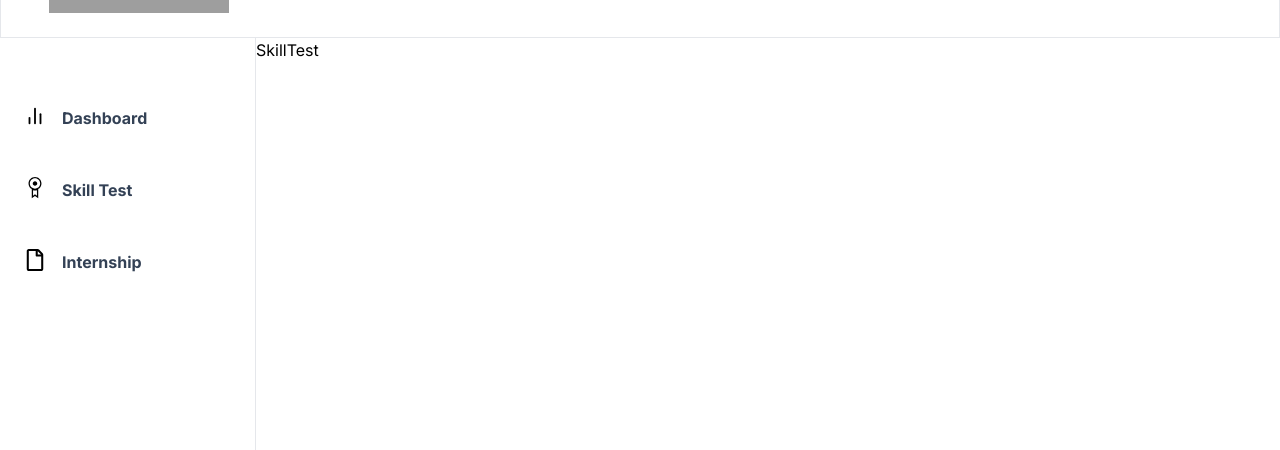
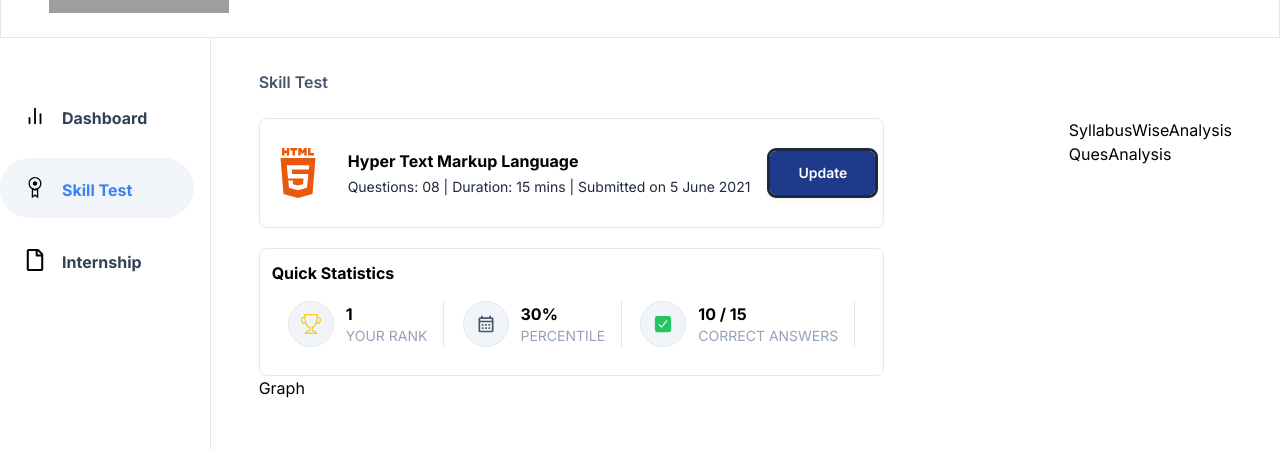
Before and after one commit to ShantanuSutar/WhatBytes, a Next.js app: page /skilltest in a window 1280 px wide. Shown: the part 147-597 px from the top of the page. Built offline with nearby package versions, Linux system fonts and the light colour scheme; grey boxes are pictures that could not be loaded.

Commit message:
ui: Topic and Statistics

```diff
--- /dev/null
+++ b/app/skilltest/_components/Graph.jsx
@@ -0,0 +1,5 @@
+const Graph = () => {
+  return <div>Graph</div>;
+};
+
+export default Graph;
--- /dev/null
+++ b/app/skilltest/_components/QuesAnalysis.jsx
@@ -0,0 +1,5 @@
+const QuesAnalysis = () => {
+  return <div>QuesAnalysis</div>;
+};
+
+export default QuesAnalysis;
--- /dev/null
+++ b/app/skilltest/_components/Statistics.jsx
@@ -0,0 +1,42 @@
+import { BsTrophy } from "react-icons/bs";
+import { MdOutlineCalendarMonth } from "react-icons/md";
+import { IoCheckbox } from "react-icons/io5";
+
+const Statistics = ({ scores }) => {
+  return (
+    <div className=" border p-3 mt-5 rounded-lg">
+      <h1 className="a font-bold">Quick Statistics</h1>
+      <div className="a flex p-4 w-full justify-between">
+        <div className="a flex items-center border-r pr-4 gap-3">
+          <div className=" border p-3 bg-slate-100 text-yellow-400 rounded-full">
+            <BsTrophy className="" size={20} />
+          </div>
+          <div className="">
+            <div className="a font-bold">{scores.rank}</div>
+            <div className="a text-sm text-slate-400">YOUR RANK</div>
+          </div>
+        </div>
+        <div className="a flex items-center border-r pr-4 gap-3">
+          <div className=" border p-3 bg-slate-100 text-slate-600 rounded-full">
+            <MdOutlineCalendarMonth className="" size={20} />
+          </div>
+          <div>
+            <div className="a font-bold">{scores.percentile}%</div>
+            <div className="a text-sm text-slate-400">PERCENTILE</div>
+          </div>
+        </div>
+        <div className="a flex items-center border-r pr-4 gap-3">
+          <div className=" border p-3 bg-slate-100 text-green-500 rounded-full">
+            <IoCheckbox className="" size={20} />
+          </div>
+          <div>
+            <div className="a font-bold"> {scores.currentScore} / 15</div>
+            <div className="a text-sm text-slate-400">CORRECT ANSWERS</div>
+          </div>
+        </div>
+      </div>
+    </div>
+  );
+};
+
+export default Statistics;
--- /dev/null
+++ b/app/skilltest/_components/SyllabusWiseAnalysis.jsx
@@ -0,0 +1,5 @@
+const SyllabusWiseAnalysis = () => {
+  return <div>SyllabusWiseAnalysis</div>;
+};
+
+export default SyllabusWiseAnalysis;
--- /dev/null
+++ b/app/skilltest/_components/Topic.jsx
@@ -0,0 +1,23 @@
+import { TiHtml5 } from "react-icons/ti";
+
+const Topic = ({ setShowModal }) => {
+  return (
+    <div className=" flex  items-center gap-5 border px-2 py-6 rounded-lg">
+      <TiHtml5 className=" text-orange-600" size={60} />
+      <div className="a flex flex-col gap-1">
+        <p className=" font-bold">Hyper Text Markup Language</p>
+        <p className=" text-slate-800 text-sm">
+          Questions: 08 | Duration: 15 mins | Submitted on 5 June 2021
+        </p>
+      </div>
+      <button
+        className="  bg-blue-900 text-white px-7 py-3 rounded-md border-black  shadow-md text-sm font-semibold hover:bg-blue-800 outline outline-slate-800 outline-3"
+        onClick={() => setShowModal(true)}
+      >
+        Update
+      </button>
+    </div>
+  );
+};
+
+export default Topic;
--- /dev/null
+++ b/app/skilltest/_components/UpdateScoreModal.jsx
@@ -0,0 +1,144 @@
+import { TiHtml5 } from "react-icons/ti";
+import { FiArrowRight } from "react-icons/fi";
+import { useState } from "react";
+
+const UpdateScoreModal = ({ scores, setShowModal, setScores }) => {
+  const [error, setError] = useState({
+    rank: false,
+    percentile: false,
+    currentScore: false,
+  });
+
+  const handleSave = (e) => {
+    e.preventDefault();
+
+    const rank = Number(e.target.elements.rank.value);
+    const percentile = Number(e.target.elements.percentile.value);
+    const currentScore = Number(e.target.elements.currentScore.value);
+
+    let flag = 0;
+
+    if (flag === 0 || flag === 1) {
+      if (rank < 1) {
+        setError((prev) => ({ ...prev, rank: true }));
+        flag = 1;
+      } else {
+        setError((prev) => ({ ...prev, rank: false }));
+      }
+      if (percentile < 1 || percentile > 100) {
+        setError((prev) => ({ ...prev, percentile: true }));
+        flag = 1;
+      } else {
+        setError((prev) => ({ ...prev, percentile: false }));
+      }
+      if (currentScore < 0 || currentScore > 15) {
+        setError((prev) => ({ ...prev, currentScore: true }));
+        flag = 1;
+      } else {
+        setError((prev) => ({ ...prev, currentScore: false }));
+      }
+    }
+
+    if (flag === 0) {
+      setScores((prev) => ({ ...prev, rank, percentile, currentScore }));
+      setShowModal(false);
+    }
+  };
+
+  const handleCancel = () => {
+    setError({
+      rank: false,
+      percentile: false,
+      currentScore: false,
+    });
+    setShowModal(false);
+  };
+
+  return (
+    <form onSubmit={handleSave} className=" z-10  pt-6 flex flex-col gap-8 ">
+      <div className="a flex px-8 items-center justify-between">
+        <h1 className="a text-2xl font-bold">Update Score</h1>
+        <TiHtml5 className=" text-orange-600" size={40} />
+      </div>
+      <div className=" flex items-center px-4 justify-between">
+        <div className="a flex gap-2 items-center">
+          <span className=" bg-blue-900 text-white size-6 flex items-center justify-center rounded-full">
+            1
+          </span>{" "}
+          Update your <strong>Rank</strong>
+        </div>
+        <div>
+          <input
+            defaultValue={scores.rank}
+            className="a border w-40 rounded-md text-black border-blue-400 h-9 px-2 font-bold"
+            type="number"
+            name="rank"
+          />
+          {error.rank && (
+            <p className=" text-red-500 text-xs font-semibold mt-1">
+              required | greater than 0
+            </p>
+          )}
+        </div>
+      </div>
+      <div className=" flex items-center px-4 justify-between">
+        <div className="a flex gap-2">
+          <span className=" bg-blue-900 text-white size-6 flex items-center justify-center rounded-full">
+            2
+          </span>{" "}
+          Update your <strong>Percentile</strong>
+        </div>
+        <div>
+          <input
+            defaultValue={scores.percentile}
+            className="a border w-40 rounded-md text-black border-blue-400 h-9 px-2 font-bold"
+            type="number"
+            name="percentile"
+          />
+          {error.percentile && (
+            <p className=" text-red-500 text-xs font-semibold mt-1">
+              required | percentile 1 - 100
+            </p>
+          )}
+        </div>
+      </div>
+      <div className=" flex items-center px-4 justify-between gap-10">
+        <div className="a flex gap-2">
+          <span className=" bg-blue-900 text-white size-6 flex items-center justify-center rounded-full">
+            3
+          </span>{" "}
+          Update your <strong>Current Score (out of 15)</strong>
+        </div>
+        <div>
+          <input
+            defaultValue={scores.currentScore}
+            className="a border w-40 rounded-md text-black border-blue-400 h-9 px-2 font-bold"
+            type="number"
+            name="currentScore"
+          />
+          {error.currentScore && (
+            <p className=" text-red-500 text-xs font-semibold mt-1">
+              required | score 0 - 15
+            </p>
+          )}
+        </div>
+      </div>
+      <div className=" text-sm font-bold flex justify-end gap-6 px-4 pb-5">
+        <button
+          className="a  text-blue-800 border-blue-800 border-2 px-3 rounded-md py-3"
+          onClick={handleCancel}
+        >
+          Cancel
+        </button>
+        <button
+          className="a  bg-blue-900 outline outline-1 outline-black px-8 text-white rounded-md py-3 flex items-center gap-2"
+          type="submit"
+        >
+          Save <FiArrowRight />
+        </button>
+      </div>
+    </form>
+  );
+};
+
+export default UpdateScoreModal;
--- a/app/skilltest/page.jsx
+++ b/app/skilltest/page.jsx
@@ -1,5 +1,47 @@
+"use client";
+import { useState } from "react";
+import Graph from "./_components/Graph";
+import QuesAnalysis from "./_components/QuesAnalysis";
+import Statistics from "./_components/Statistics";
+import SyllabusWiseAnalysis from "./_components/SyllabusWiseAnalysis";
+import Topic from "./_components/Topic";
+import UpdateScoreModal from "./_components/UpdateScoreModal";
+
 const SkillTest = () => {
-  return <div>SkillTest</div>;
+  const [showModal, setShowModal] = useState(false);
+  const [scores, setScores] = useState({
+    rank: 1,
+    percentile: 30,
+    currentScore: 10,
+  });
+
+  return (
+    <div className=" py-4 md:py-6 lg:py-8 px-5 md:px-10  lg:px-12  w-full relative">
+      {/* Left */}
+      <div className=" text-slate-600 font-semibold">Skill Test</div>
+      <div className="flex justify-between mt-6 relative">
+        <div>
+          <Topic setShowModal={setShowModal} />
+          <Statistics scores={scores} />
+          <Graph />
+        </div>
+        {/* Right */}
+        <div>
+          <SyllabusWiseAnalysis />
+          <QuesAnalysis />
+        </div>
+      </div>
+      {showModal && (
+        <div className=" absolute left-[15%] top-0 md:top-[15%] bg-white  md:left-[20%] border rounded-lg">
+          <UpdateScoreModal
+            scores={scores}
+            setScores={setScores}
+            setShowModal={setShowModal}
+          />
+        </div>
+      )}
+    </div>
+  );
 };
 
 export default SkillTest;
--- a/components/Sidebar.jsx
+++ b/components/Sidebar.jsx
@@ -1,10 +1,10 @@
+"use client";
 import { LuBarChart2 } from "react-icons/lu";
 import { FaRegFile } from "react-icons/fa";
 import { TfiMedallAlt } from "react-icons/tfi";
-import Link from "next/link";
 import SidebarNavLink from "./SidebarNavLink";
+import { usePathname } from "next/navigation";
 
-const Sidebar = () => {
 const sidebarNavItems = [
   {
     icon: <LuBarChart2 size={22} className=" text-black " />,
@@ -23,6 +23,9 @@ const Sidebar = () => {
   },
 ];
 
+const Sidebar = () => {
+  const pathName = usePathname();
+  // console.log(pathName.split("/")[1] === sidebarNavItems[1].href.split("/")[1]);
   return (
     <div className=" w-full md:w-[25%] lg:w-[20%]     md:border-r md:min-h-screen  md:pt-12 pt-6 flex flex-row md:flex-col gap-3 md:justify-normal justify-center">
       {sidebarNavItems.map((item, index) => {
@@ -32,6 +35,7 @@ const Sidebar = () => {
             href={item.href}
             icon={item.icon}
             heading={item.heading}
+            active={pathName.split("/")[1] === item.href.split("/")[1]}
           />
         );
       })}
--- a/components/SidebarNavLink.jsx
+++ b/components/SidebarNavLink.jsx
@@ -1,9 +1,11 @@
 import Link from "next/link";
 
-const SidebarNavLink = ({ icon, heading, href }) => {
+const SidebarNavLink = ({ icon, heading, href, active }) => {
   return (
     <Link
-      className="group  p-4 px-6 mr-4 rounded-full md:rounded-r-full flex items-center gap-4 text-slate-700 hover:text-blue-500 hover:bg-slate-100"
+      className={`  p-4 px-6 mr-4 rounded-full md:rounded-r-full flex items-center gap-4  hover:text-blue-700 hover:bg-slate-100 ${
+        active ? " text-blue-500 bg-slate-100" : "text-slate-700"
+      }`}
       href={href}
     >
       {/* icon */}
```
Lines whose indentation alone changed are shown as unchanged.
